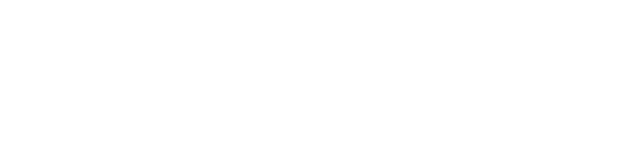
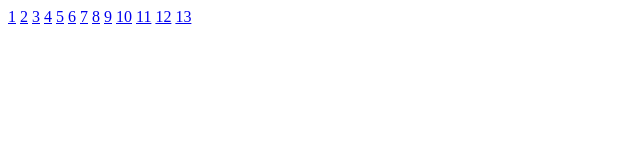
Before and after one commit to agent05alpha/Forms, a plain HTML site: page index.html in a window 1280 px wide. Shown: the whole page, without its empty margins (0-640 px from the left). Drawn offline with Linux system fonts and the light colour scheme.

Commit message:
Update index.html

```diff
--- a/index.html
+++ b/index.html
@@ -6,19 +6,19 @@
     <title>Froms</title>
 </head>
 <body>
-    <a href="./Aniamted Password Reveal/index1.html" target="_blank"></a>
-    <a href="./Animated Login Form/index.html" target="_blank"></a>
-    <a href="./Animated Radio Buttons/Animated Radio Buttons.html" target="_blank"></a>
-    <a href="./Animated Submission Form/index.html" target="_blank"></a>
-    <a href="./Animated Submission Forms/index.html" target="_blank"></a>
-    <a href="./Attractive Login Form(08-09-23)/index.html" target="_blank"></a>
-    <a href="./Beautiful Login Form (11-10-23)/index.html" target="_blank"></a>
-    <a href="./Facebook  Login Form/index.html" target="_blank"></a>
-    <a href="./Forms 01/form.html" target="_blank"></a>
-    <a href="./Forms 02/index.html" target="_blank"></a>
-    <a href="./Forms 03/Multi-theme login.html" target="_blank"></a>
-    <a href="./Glassmorphism Login Page/index.html" target="_blank"></a>
-    <a href="./Glow Login Form/index.html" target="_blank"></a>
+    <a href="./Aniamted Password Reveal/index1.html" target="_blank">1</a>
+    <a href="./Animated Login Form/index.html" target="_blank">2</a>
+    <a href="./Animated Radio Buttons/Animated Radio Buttons.html" target="_blank">3</a>
+    <a href="./Animated Submission Form/index.html" target="_blank">4</a>
+    <a href="./Animated Submission Forms/index.html" target="_blank">5</a>
+    <a href="./Attractive Login Form(08-09-23)/index.html" target="_blank">6</a>
+    <a href="./Beautiful Login Form (11-10-23)/index.html" target="_blank">7</a>
+    <a href="./Facebook  Login Form/index.html" target="_blank">8</a>
+    <a href="./Forms 01/form.html" target="_blank">9</a>
+    <a href="./Forms 02/index.html" target="_blank">10</a>
+    <a href="./Forms 03/Multi-theme login.html" target="_blank">11</a>
+    <a href="./Glassmorphism Login Page/index.html" target="_blank">12</a>
+    <a href="./Glow Login Form/index.html" target="_blank">13</a>
 
 </body>
 </html>
```
